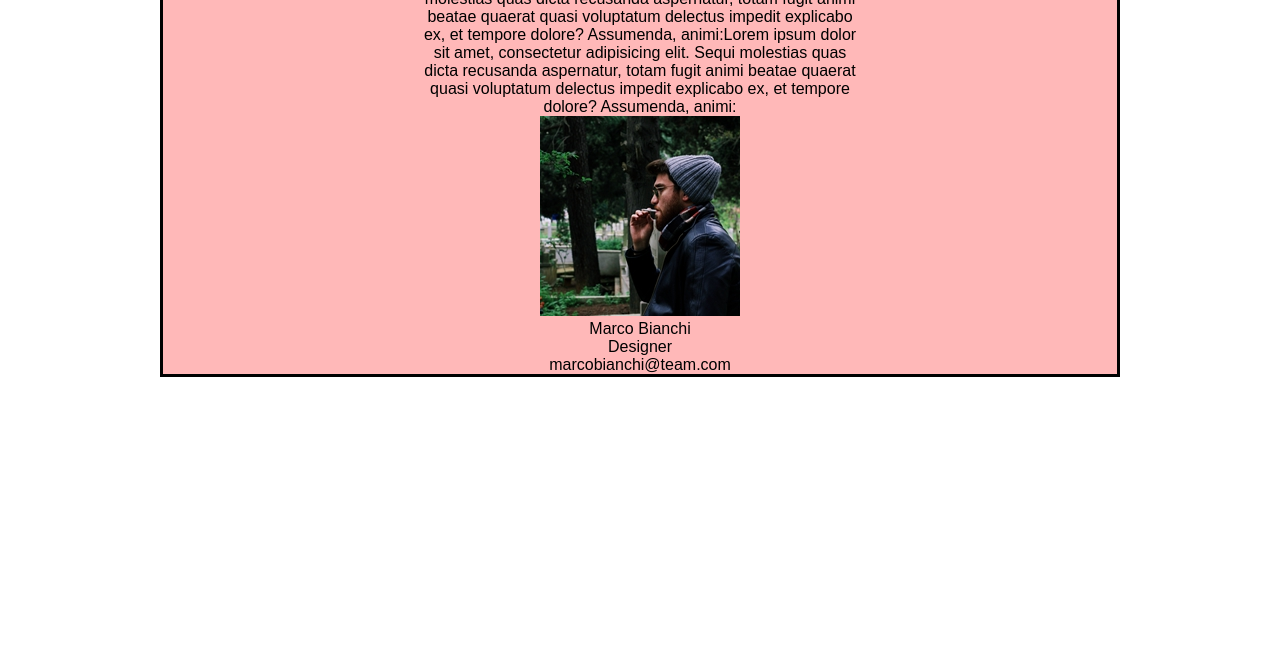
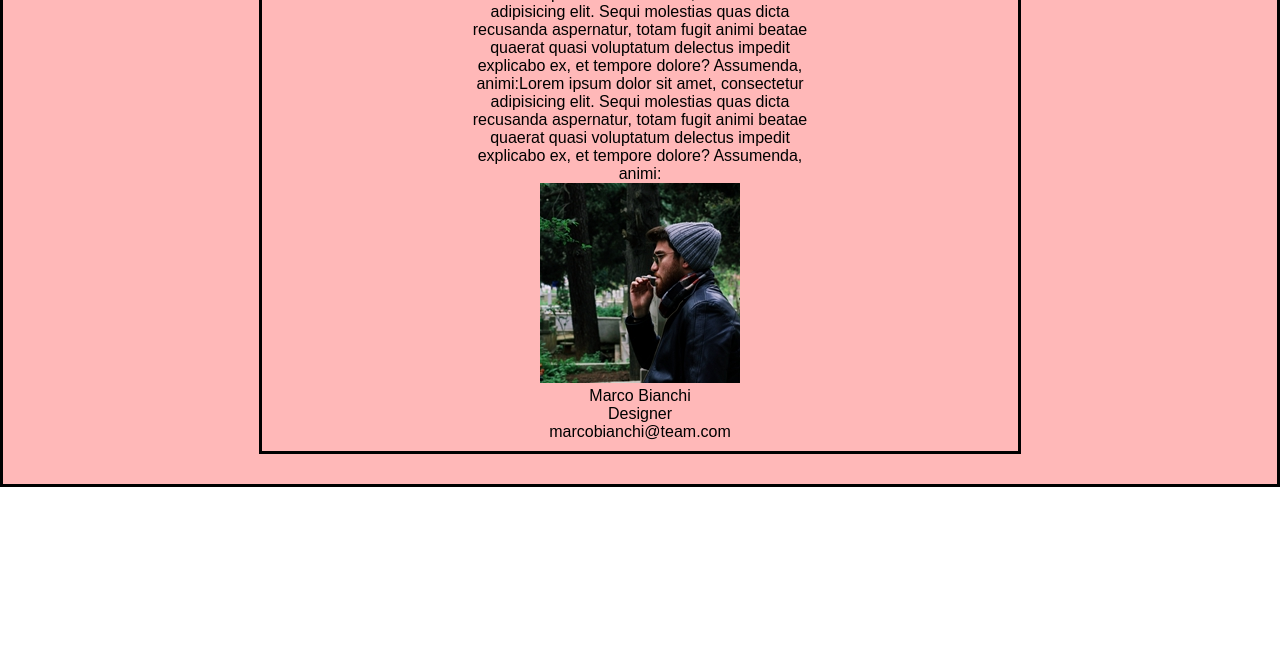
Before and after one commit to lucafagiolini/html-css-float-cards, a plain HTML site: page index.html in a window 1280 px wide. Shown: the part 138-800 px from the top of the page. Drawn offline with Linux system fonts and the light colour scheme.

Commit message:
addition: main container

```diff
--- a/css/style.css
+++ b/css/style.css
@@ -12,7 +12,7 @@ body {
 
 /* main section */
 main {
-    width: 75%;
+    width: 100%;
     height: auto;
 
     text-align: center;
@@ -32,6 +32,24 @@ main {
 
 }
 
+.main-container {
+    width: 100%;
+    height: auto;
+
+    margin: auto;
+
+    padding-top: 10px;
+    padding-right: 200px;
+    padding-left: 200px;
+    padding-bottom: 10px;
+
+    margin-bottom: 30px;
+
+    border-style: solid;
+    border-color: black;
+
+}
+
 /* end main section */
 
 
--- a/index.html
+++ b/index.html
@@ -9,7 +9,10 @@
 </head>
 
 <body>
+    <!-- main section -->
     <main>
+
+        <div class="main-container">
             <!-- main title -->
             <div>
                 <h1>
@@ -25,9 +28,12 @@
             <div>
                 <p>
                     Lorem ipsum dolor sit amet, consectetur adipisicing elit. Sequi molestias quas dicta recusanda
-                aspernatur, totam fugit animi beatae quaerat quasi voluptatum delectus impedit explicabo ex, et tempore
-                dolore? Assumenda, animi:Lorem ipsum dolor sit amet, consectetur adipisicing elit. Sequi molestias quas
-                dicta recusanda aspernatur, totam fugit animi beatae quaerat quasi voluptatum delectus impedit explicabo
+                    aspernatur, totam fugit animi beatae quaerat quasi voluptatum delectus impedit explicabo ex, et
+                    tempore
+                    dolore? Assumenda, animi:Lorem ipsum dolor sit amet, consectetur adipisicing elit. Sequi molestias
+                    quas
+                    dicta recusanda aspernatur, totam fugit animi beatae quaerat quasi voluptatum delectus impedit
+                    explicabo
                     ex, et tempore dolore? Assumenda, animi:
                 </p>
             </div>
@@ -55,9 +61,11 @@
                 </div>
                 <!-- end card 1 -->
             </div>
+        </div>
 
 
     </main>
+    <!-- end main section -->
 </body>
 
 </html>
```
Lines whose indentation alone changed are shown as unchanged.
